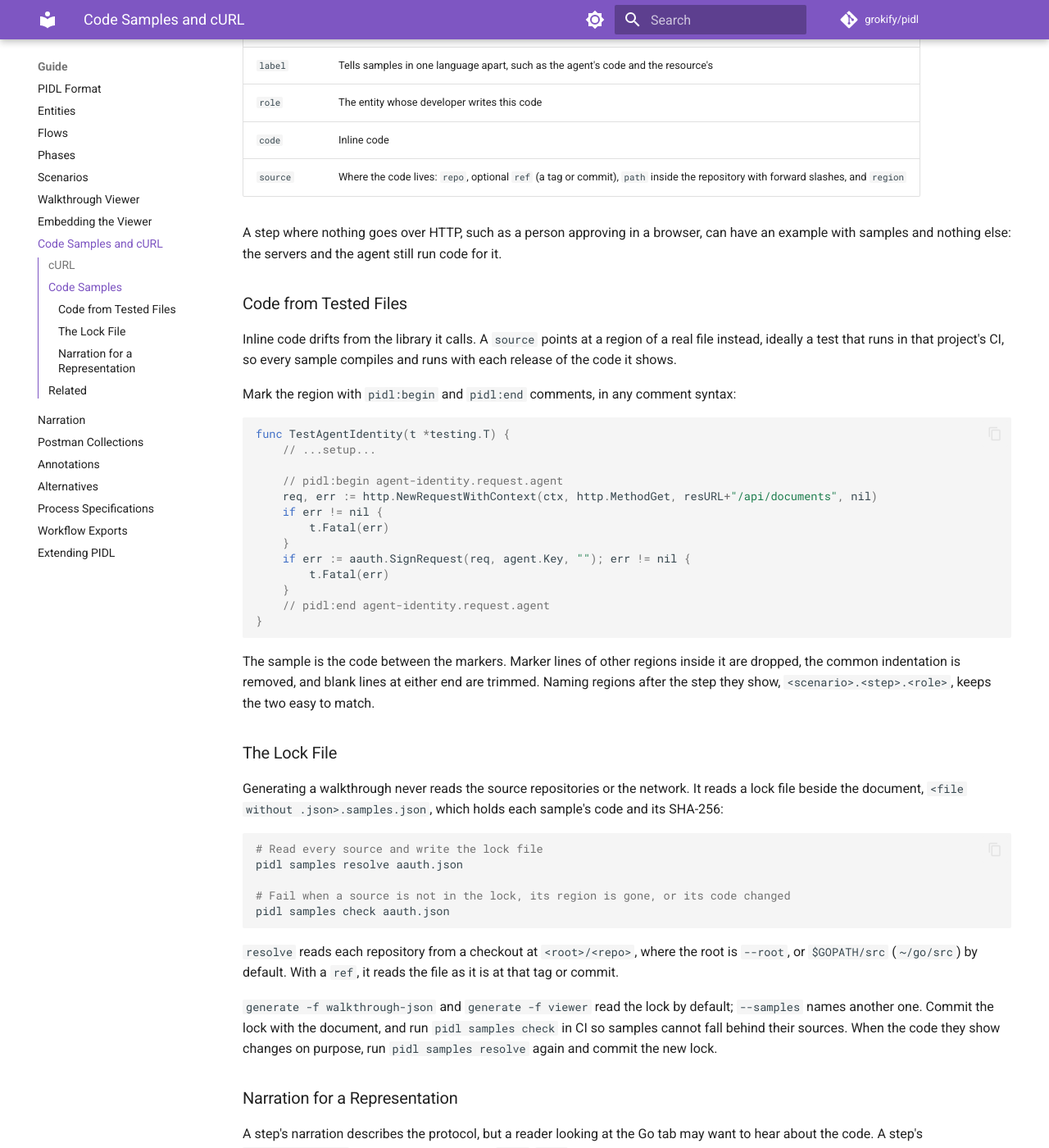
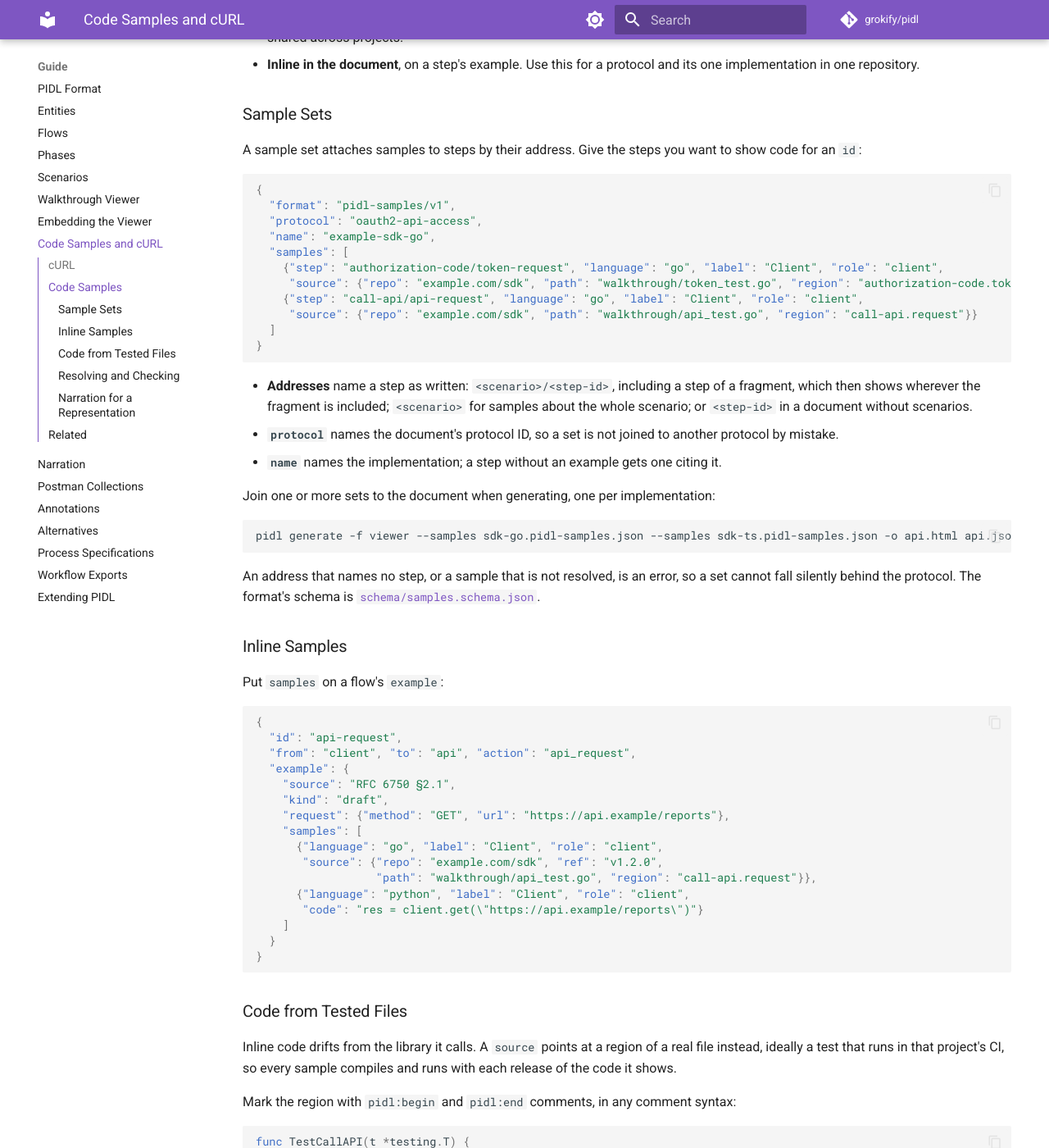
Before and after one commit to grokify/pidl, an MkDocs documentation site: the page built from docs/guide/samples.md, in a window 1280 px wide and 1400 px high, scrolled down 1306 px. Shown: the whole window at 82% size. Built offline with MkDocs 1.6.1 and Material for MkDocs 9.7.7, drawn with Linux system fonts in a browser that asks for light colours; comment, search, counter and statistics services are not loaded; some of the changed text lies outside the part shown.

Commit message:
docs(guide): cover sample sets and use the worked example for samples and narration
The samples guide leads with sample sets, which keep each
implementation's code beside its tests and apart from the protocol
document, then inline samples, resolving and checking them in an
implementation's CI. Its snippets and the narration guide's use the
worked OAuth 2.0 example.

Co-Authored-By: Claude Opus 5.5 <noreply@anthropic.com>

````diff
--- a/docs/guide/samples.md
+++ b/docs/guide/samples.md
@@ -1,6 +1,6 @@
 # Code Samples and cURL
 
-A walkthrough shows each request in three ways: as HTTP, as a `curl` command, and as the code a developer writes to send or handle it. PIDL generates the HTTP and cURL forms from a step's example. Code samples you add yourself, preferably from tested source files, so the code a reader sees compiles and runs.
+A walkthrough shows each request in three ways: as HTTP, as a `curl` command, and as the code a developer writes to send or handle it. PIDL generates the HTTP and cURL forms from a step's example. Code samples come from the implementations of the protocol, preferably from their tested source files, so the code a reader sees compiles and runs.
 
 In the [walkthrough viewer](viewer.md), each request and response panel has a tab for HTTP, cURL and every sample language. The reader's choice is kept from step to step; a step without that form shows HTTP with the tab disabled.
 
@@ -9,48 +9,84 @@ In the [walkthrough viewer](viewer.md), each request and response panel has a ta
 Every example request gets an equivalent `curl` command: the method, the URL, each header in written order, and the body as it goes on the wire. You write nothing for it.
 
 ```bash
-curl 'https://resource.example/api/documents' \
-  -H 'Signature-Input: sig=("@method" "@authority" "@path" "signature-key");created=1730217610' \
-  -H 'Signature: sig=:SIGNATURE-PLACEHOLDER:' \
-  -H 'Signature-Key: sig=jwt;jwt="eyJhbGciOi…"'
+curl 'https://api.example/reports' \
+  -H 'Authorization: Bearer eyJ0eXAiOiJhdCtqd3Qi…'
 ```
 
-- **Body.** A body is written as JSON for readability. On the wire it is compact JSON with keys in the order written, which is also what a `Content-Digest` in the example covers. A body written as a JSON string is sent as the string's contents, for media types that are not JSON.
+- **Body.** A body is written as JSON for readability. On the wire it is compact JSON with keys in the order written, which is also what a `Content-Digest` in the example covers. A body written as a JSON string is sent as the string's contents, for media types that are not JSON, such as a form.
 - **Signed requests.** curl cannot create HTTP message signatures, so the command for a signed request replays the example's signature headers, and a comment at the top says so.
 
 ## Code Samples
 
-A sample is code in one language for one step. Put `samples` on a flow's `example`:
+A sample is code in one language for one step:
+
+| Field | Meaning |
+|-------|---------|
+| `language` | The highlighter name, such as `go`, `typescript`, `python` or `csharp`. Not `http` or `curl`, which PIDL generates |
+| `label` | Tells samples in one language apart, such as the client's code and the API's |
+| `role` | The entity whose developer writes this code |
+| `code` | Inline code |
+| `source` | Where the code lives: `repo`, optional `ref` (a tag or commit), `path` inside the repository with forward slashes, and `region` |
+
+A step where nothing goes over HTTP, such as a person approving in a browser, can still show code: the servers and the client run code for it.
+
+Samples can live in two places:
+
+- **A sample set**, a file kept by an implementation, beside its tested code. The protocol document then names no implementation, and each SDK keeps its own samples current. Use this for a protocol with several implementations, or a protocol document shared across projects.
+- **Inline in the document**, on a step's example. Use this for a protocol and its one implementation in one repository.
+
+### Sample Sets
+
+A sample set attaches samples to steps by their address. Give the steps you want to show code for an `id`:
 
 ```json
 {
-  "id": "request",
-  "from": "agent", "to": "resource", "action": "signed_request",
+  "format": "pidl-samples/v1",
+  "protocol": "oauth2-api-access",
+  "name": "example-sdk-go",
+  "samples": [
+    {"step": "authorization-code/token-request", "language": "go", "label": "Client", "role": "client",
+     "source": {"repo": "example.com/sdk", "path": "walkthrough/token_test.go", "region": "authorization-code.token-request"}},
+    {"step": "call-api/api-request", "language": "go", "label": "Client", "role": "client",
+     "source": {"repo": "example.com/sdk", "path": "walkthrough/api_test.go", "region": "call-api.request"}}
+  ]
+}
+```
+
+- **Addresses** name a step as written: `<scenario>/<step-id>`, including a step of a fragment, which then shows wherever the fragment is included; `<scenario>` for samples about the whole scenario; or `<step-id>` in a document without scenarios.
+- **`protocol`** names the document's protocol ID, so a set is not joined to another protocol by mistake.
+- **`name`** names the implementation; a step without an example gets one citing it.
+
+Join one or more sets to the document when generating, one per implementation:
+
+```bash
+pidl generate -f viewer --samples sdk-go.pidl-samples.json --samples sdk-ts.pidl-samples.json -o api.html api.json
+```
+
+An address that names no step, or a sample that is not resolved, is an error, so a set cannot fall silently behind the protocol. The format's schema is [`schema/samples.schema.json`](https://github.com/grokify/pidl/blob/main/schema/samples.schema.json).
+
+### Inline Samples
+
+Put `samples` on a flow's `example`:
+
+```json
+{
+  "id": "api-request",
+  "from": "client", "to": "api", "action": "api_request",
   "example": {
-    "source": "draft-11 §5",
+    "source": "RFC 6750 §2.1",
     "kind": "draft",
-    "request": {"method": "GET", "url": "https://resource.example/api/documents"},
+    "request": {"method": "GET", "url": "https://api.example/reports"},
     "samples": [
-      {"language": "go", "label": "Agent", "role": "agent",
-       "source": {"repo": "github.com/aauth-dev/aauth-go", "ref": "v0.3.0",
-                  "path": "examples/walkthrough/agent_identity_test.go",
-                  "region": "agent-identity.request.agent"}},
-      {"language": "python", "label": "Agent", "role": "agent",
-       "code": "res = client.get(\"https://resource.example/api/documents\")"}
+      {"language": "go", "label": "Client", "role": "client",
+       "source": {"repo": "example.com/sdk", "ref": "v1.2.0",
+                  "path": "walkthrough/api_test.go", "region": "call-api.request"}},
+      {"language": "python", "label": "Client", "role": "client",
+       "code": "res = client.get(\"https://api.example/reports\")"}
     ]
   }
 }
 ```
-
-| Field | Meaning |
-|-------|---------|
-| `language` | The highlighter name, such as `go`, `typescript`, `python` or `csharp`. Not `http` or `curl`, which PIDL generates |
-| `label` | Tells samples in one language apart, such as the agent's code and the resource's |
-| `role` | The entity whose developer writes this code |
-| `code` | Inline code |
-| `source` | Where the code lives: `repo`, optional `ref` (a tag or commit), `path` inside the repository with forward slashes, and `region` |
-
-A step where nothing goes over HTTP, such as a person approving in a browser, can have an example with samples and nothing else: the servers and the agent still run code for it.
 
 ### Code from Tested Files
 
@@ -59,38 +95,46 @@ Inline code drifts from the library it calls. A `source` points at a region of a
 Mark the region with `pidl:begin` and `pidl:end` comments, in any comment syntax:
 
 ```go
-func TestAgentIdentity(t *testing.T) {
+func TestCallAPI(t *testing.T) {
 	// ...setup...
 
-	// pidl:begin agent-identity.request.agent
-	req, err := http.NewRequestWithContext(ctx, http.MethodGet, resURL+"/api/documents", nil)
+	// pidl:begin call-api.request
+	req, err := http.NewRequestWithContext(ctx, http.MethodGet, apiURL+"/reports", nil)
 	if err != nil {
 		t.Fatal(err)
 	}
-	if err := aauth.SignRequest(req, agent.Key, ""); err != nil {
-		t.Fatal(err)
-	}
-	// pidl:end agent-identity.request.agent
+	req.Header.Set("Authorization", "Bearer "+token.AccessToken)
+	// pidl:end call-api.request
 }
 ```
 
-The sample is the code between the markers. Marker lines of other regions inside it are dropped, the common indentation is removed, and blank lines at either end are trimmed. Naming regions after the step they show, `<scenario>.<step>.<role>`, keeps the two easy to match.
+The sample is the code between the markers. Marker lines of other regions inside it are dropped, the common indentation is removed, and blank lines at either end are trimmed. Naming regions after the step they show keeps the two easy to match.
 
-### The Lock File
+### Resolving and Checking
 
-Generating a walkthrough never reads the source repositories or the network. It reads a lock file beside the document, `<file without .json>.samples.json`, which holds each sample's code and its SHA-256:
+Generation never reads the source repositories or the network. It reads code recorded beforehand:
 
 ```bash
-# Read every source and write the lock file
-pidl samples resolve aauth.json
+# A sample set records the code and its SHA-256 in the set itself
+pidl samples resolve sdk-go.pidl-samples.json
 
-# Fail when a source is not in the lock, its region is gone, or its code changed
-pidl samples check aauth.json
+# A document records them in a lock file beside it, api.samples.json
+pidl samples resolve api.json
+
+# Fail when a source is not resolved, its region is gone, or its code changed
+pidl samples check sdk-go.pidl-samples.json
+pidl samples check api.json
 ```
 
-`resolve` reads each repository from a checkout at `<root>/<repo>`, where the root is `--root`, or `$GOPATH/src` (`~/go/src`) by default. With a `ref`, it reads the file as it is at that tag or commit.
+`resolve` reads each repository from a checkout at `<root>/<repo>`, where the root is `--root`, or `$GOPATH/src` (`~/go/src`) by default. `--repo-dir <dir>` reads every source from one checkout instead, which suits a sample set in the repository it describes. With a `ref`, a file is read as it is at that tag or commit.
 
-`generate -f walkthrough-json` and `generate -f viewer` read the lock by default; `--samples` names another one. Commit the lock with the document, and run `pidl samples check` in CI so samples cannot fall behind their sources. When the code they show changes on purpose, run `pidl samples resolve` again and commit the new lock.
+In an implementation's CI, check its set against the protocol document, so a renamed or removed step is caught:
+
+```bash
+pidl samples check --repo-dir . --protocol api.json sdk-go.pidl-samples.json
+```
+
+When the code a sample shows changes on purpose, run `pidl samples resolve` again and commit the result.
 
 ### Narration for a Representation
 
@@ -100,5 +144,5 @@ A step's narration describes the protocol, but a reader looking at the Go tab ma
 
 - [Walkthrough Viewer](viewer.md)
 - [Narration](narration.md)
-- [Specification: Samples](../SPECIFICATION.md#samples)
+- [Specification: Sample Sets](../SPECIFICATION.md#sample-sets)
 - [CLI Reference: samples](../reference/cli.md#samples)
````
Also changed, not shown: docs/guide/narration.md (+19 -19 lines).
